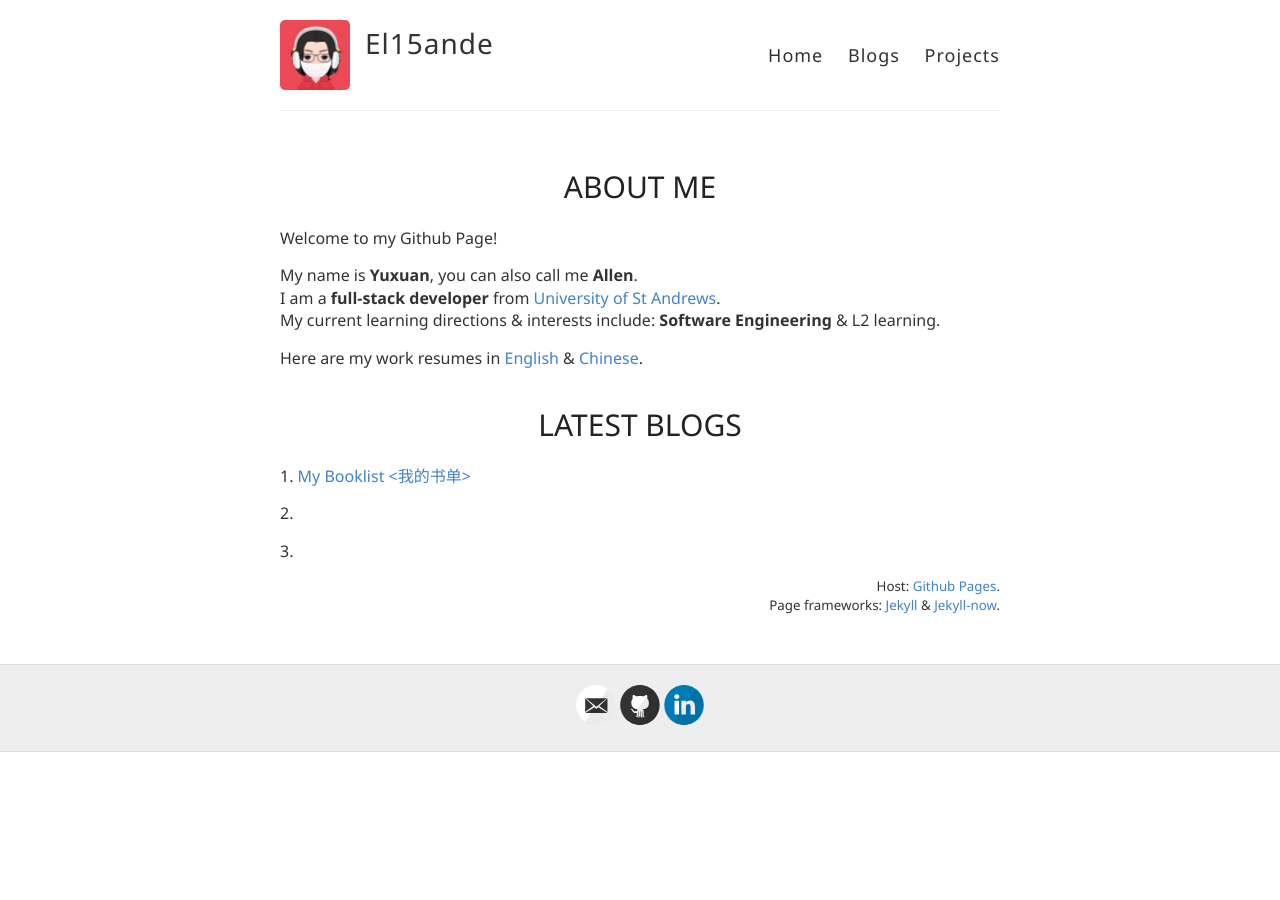
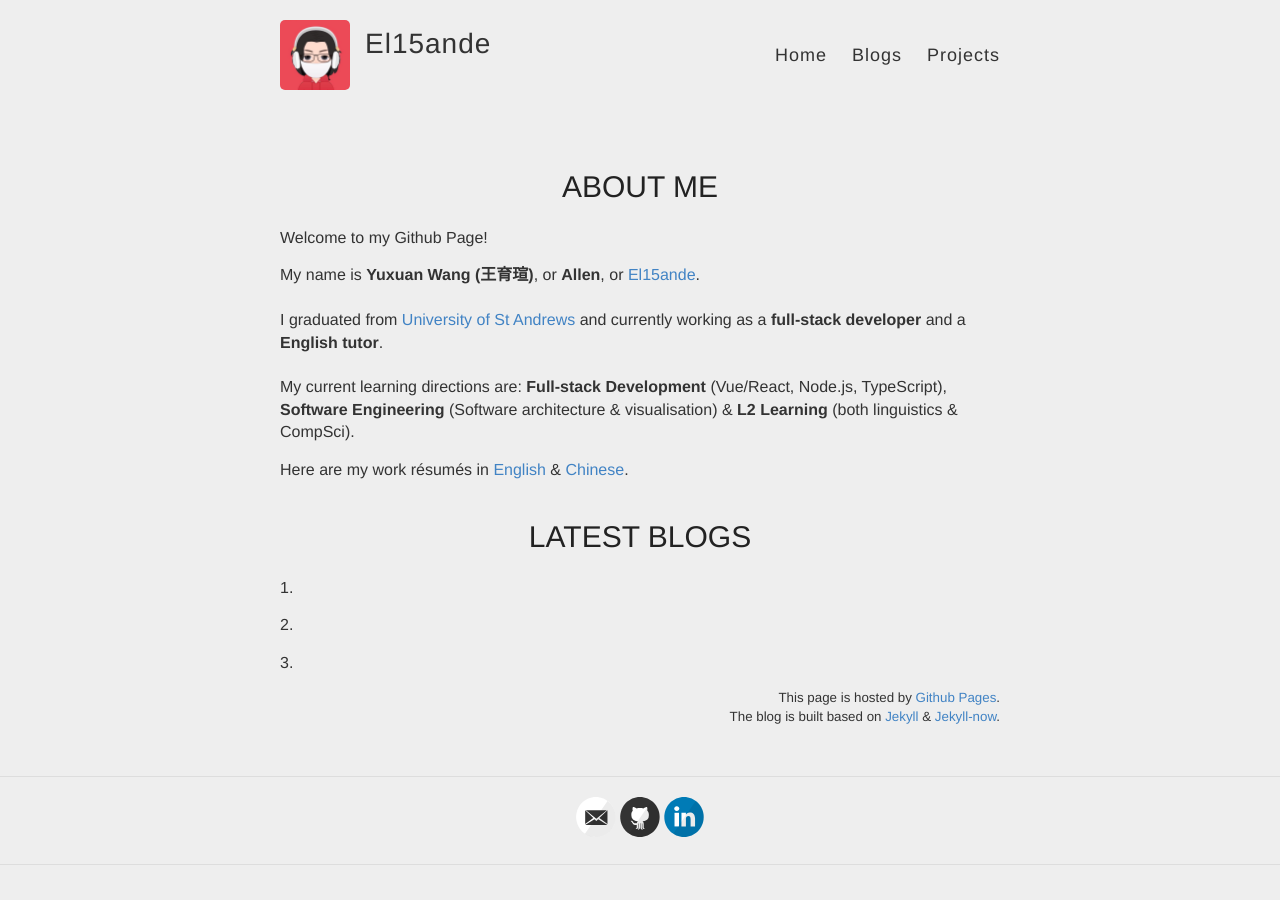
Before and after one commit to El15ande/El15ande.github.io, a Jekyll site: the page built from index.html, in a window 1280 px wide. Built offline with Jekyll 4.4.1, drawn with Linux system fonts in a browser that asks for light colours.

Commit message:
Ver.1.0.2
- Update index page's content.
- Integrate SCSS styles

```diff
--- a/_data/projects.yml
+++ b/_data/projects.yml
@@ -1,9 +1,7 @@
-- name: SArchPrime
-  state: In-Refactor
+- name: (CS4099) SArchPrime
   link: https://github.com/El15ande/CS4099_SArchPrime
   description: 'Software Architecture Viewpoint - Analysis & Visualisation'
 
-- name: TranslPrime
-  state: Finished
+- name: (CS5199) TranslPrime
   link: https://github.com/El15ande/CS5199_TranslPrime
   description: 'An Aid To Learning & Assessing To Read Foreign Language.'
--- a/bloglist.html
+++ b/bloglist.html
@@ -9,7 +9,7 @@ permalink: /bloglist/
     {% for post in site.posts %}
     <li>
         <a href="{{site.baseurl}}{{post.url}}">{{post.title}}</a>
-        <div class="ldesc">
+        <div class="description">
             {{post.excerpt}}
             {{post.date | date: "%d-%m-%Y"}}
         </div>
--- a/index.html
+++ b/index.html
@@ -6,16 +6,17 @@ layout: default
         <p>Welcome to my Github Page!</p>
 
         <p>
-            My name is <b>Yuxuan</b>, you can also call me <b>Allen</b>.
-            <br>
-            I am a <b>full-stack developer</b> from <a href="https://www.st-andrews.ac.uk/">University of St Andrews</a>.
-            <br>
-            My current learning directions & interests include: <b>Software Engineering</b> & L2 learning.
+            My name is <b>Yuxuan Wang (王育瑄)</b>, or <b>Allen</b>, or <a href="https://wowpedia.fandom.com/wiki/Elisande">El15ande</a>.
+            <br><br>
+            I graduated from <a href="https://www.st-andrews.ac.uk/">University of St Andrews</a> and currently working as a <b>full-stack developer</b> and a <b>English tutor</b>.
+            <br><br>
+            My current learning directions are: <b>Full-stack Development</b> (Vue/React, Node.js, TypeScript), <b>Software Engineering</b> (Software architecture & visualisation)</b> & <b>L2 Learning</b> (both linguistics & CompSci).
         </p>
 
-        <p>Here are my work resumes in
-            <a href="{{site.baseurl}}/documents/WorkResume_EN.pdf">English</a> &
-            <a href="{{site.baseurl}}/documents/WorkResume_CN.pdf">Chinese</a>.
+        <p>
+            Here are my work résumés in
+            <a href="{{site.baseurl}}/documents/ENWorkResume.pdf">English</a> &
+            <a href="{{site.baseurl}}/documents/CNWorkResume.pdf">Chinese</a>.
         </p>
 
     <h1>LATEST BLOGS</h1>
@@ -26,11 +27,11 @@ layout: default
         </article>
         {% endfor %}
 
-    <div id="reference">
+    <div id="index-reference">
         <p>
-            Host: <a href="https://pages.github.com/">Github Pages</a>.
+            This page is hosted by <a href="https://pages.github.com/">Github Pages</a>.
             <br>
-            Page frameworks: <a href="https://jekyllrb.com/">Jekyll</a> & <a href="https://github.com/barryclark/jekyll-now">Jekyll-now</a>.
+            The blog is built based on <a href="https://jekyllrb.com/">Jekyll</a> & <a href="https://github.com/barryclark/jekyll-now">Jekyll-now</a>.
         </p>
     </div>
 </div>
--- a/project.html
+++ b/project.html
@@ -9,9 +9,8 @@ permalink: /project/
     {% for project in site.data.projects %}
     <li>
         <a href="{{project.link}}">{{project.name}}</a>
-        <div class="ldesc">
-            {{project.description}}<br>
-            State: {{project.state}}
+        <div class="description">
+            {{project.description}}
         </div>
         <br>
     </li>
--- a/style.scss
+++ b/style.scss
@@ -18,9 +18,10 @@ html {
 }
 
 body {
-	background: $white;
-  font: 16px/1.4 $helvetica;
+  background: $lightGray;
   color: $darkGray;
+
+  font: 16px/1.4 $helveticaNeue;
 }
 
 .container {
@@ -289,21 +290,16 @@ footer {
 
 
 
-// Customised modifications
-
-body {
-  background: #FFFFFF;
-  font-family: 'Segoe UI', Tahoma, Geneva, Verdana, sans-serif;
-}
+// El15ande's modifications
 
 // Reference @ index.
-#reference {
+#index-reference {
   text-align: right;
   font-size: smaller;
 }
 
 // List description @ bloglist, project.
-.ldesc {
+.description {
   font-size: smaller;
   font-style: oblique;
   color: grey;
@@ -313,24 +309,24 @@ body {
   }
 }
 
-.post .entry {
-  // First <p>, TLDR of the blog.
-  p:first-child {
-    text-align: right;
-    color: gray;
-  }
+// .post .entry {
+//   // First <p>, TLDR of the blog.
+//   p:first-child {
+//     text-align: right;
+//     color: gray;
+//   }
 
-  h4 {
-    text-align: center;
-    font-size: larger;
-    color: black;
-  }
+//   h4 {
+//     text-align: center;
+//     font-size: larger;
+//     color: black;
+//   }
 
-  a {
-    text-decoration: underline;
-  }
-}
+//   a {
+//     text-decoration: underline;
+//   }
+// }
 
-.post .date {
-  text-align: right;
-}
+// .post .date {
+//   text-align: right;
+// }
```
Also changed, not shown: _posts/2021-09-16-Booklist.md (deleted, +0 -14 lines), README.md, 5 other files.
